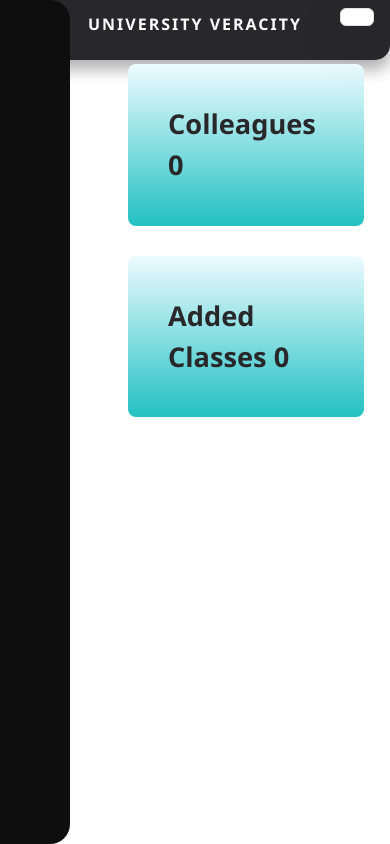
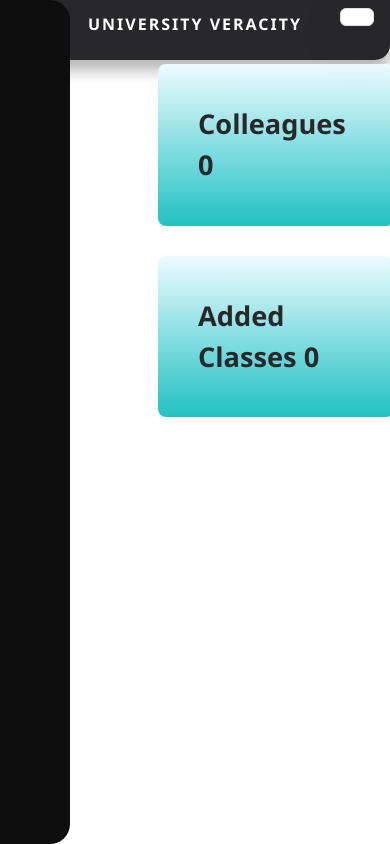
Before and after one commit to Verkiel-cmd/student-management-frontend, a React (Vite) app: page /Dashboard in a window 390 px wide. Built offline with nearby package versions, Linux system fonts and the light colour scheme; no server answers; sample sign-in values are in the browser's storage; some icons are missing.

Commit message:
Updated XYZ feature / bugfix / etc

```diff
--- a/src/Webstyles/main_side.css
+++ b/src/Webstyles/main_side.css
@@ -524,7 +524,7 @@ a.sidebar-link:hover {
     .total_statistics {
         max-width: auto;
         width: 90%;
-        margin: 30px 30px 30px auto;
+        margin: 30px 30px auto;
         display: flex;
         flex-direction: column;
     }
```
